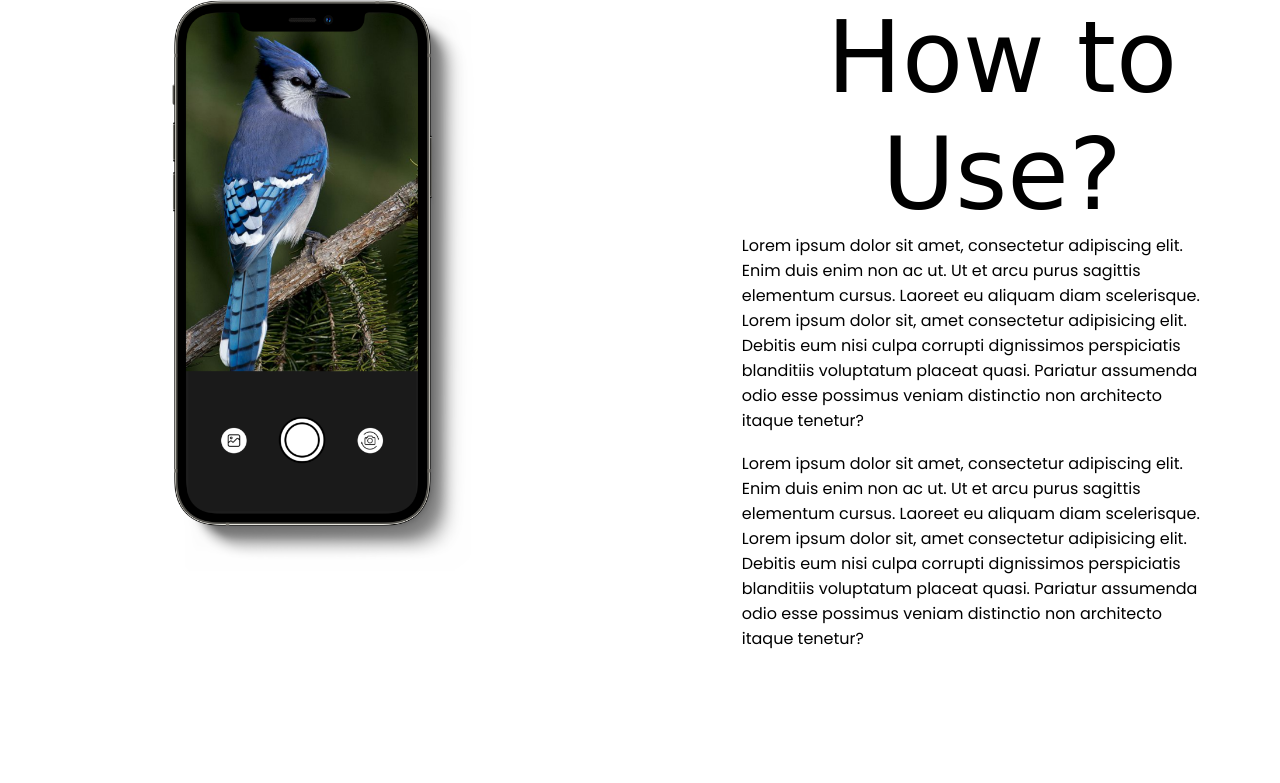
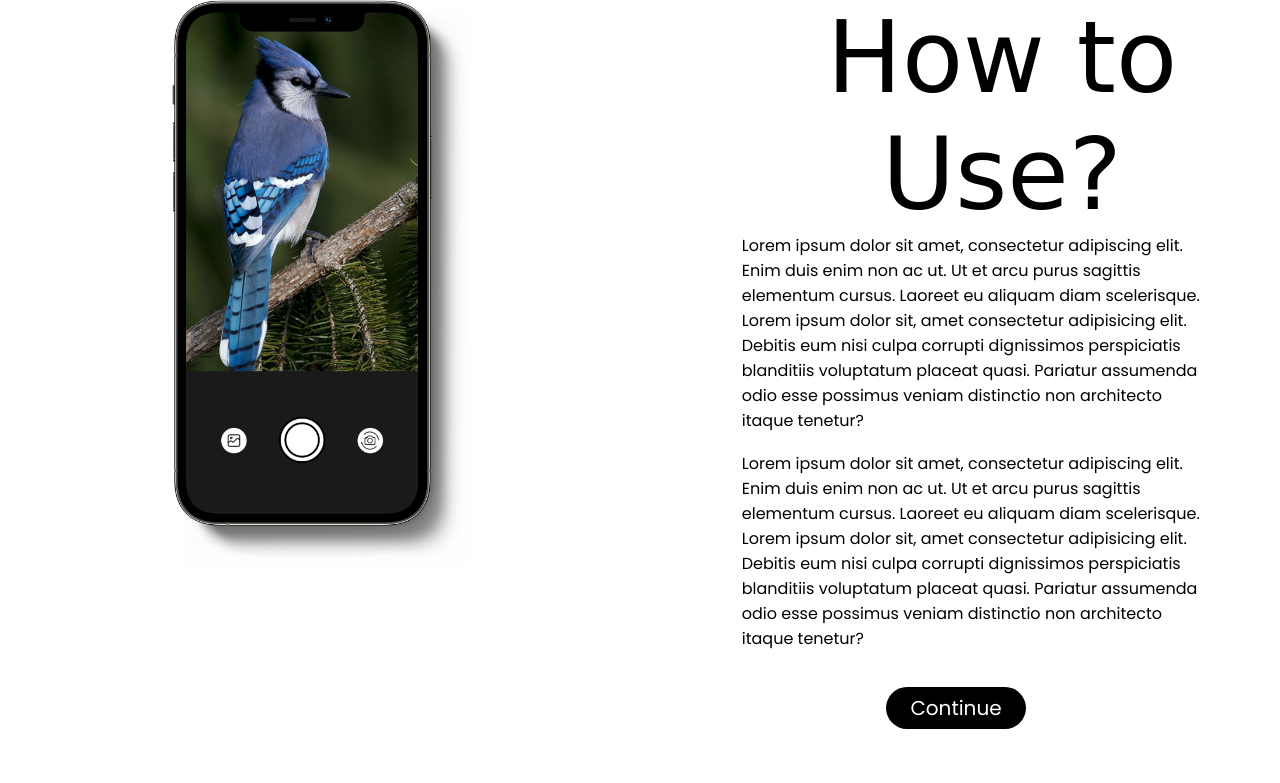
Before and after one commit to PranavPrakasan07/Birdy, a Python web app: template app/templates/index.html in a window 1280 px wide. Shown: the part 651-1434 px from the top of the page. Before the commit the page ends 1300 px from the top, so only its background shows below. Run offline with Jinja, Linux system fonts and the light colour scheme; the template is opened without the code that fills it, so the values that code supplies are empty; some web fonts are replaced.

Commit message:
Continue Button

```diff
--- a/app/templates/index.html
+++ b/app/templates/index.html
@@ -91,6 +91,23 @@
             text-align: left;
             margin-top: 0%;
             width: fit-content;
+        }
+
+        #button {
+            font-family: 'Poppins', sans-serif;
+            font-size: 20px;
+            padding-left: 4%;
+            padding-right: 4%;
+            padding-top: 1%;
+            padding-bottom: 1%;
+            margin-bottom: 0%;
+            color: white;
+            background-color: black;
+            margin-top: 0%;
+            width: fit-content;
+            text-align: center;
+            border: 0px;
+            border-radius: 24px;
         }
 
         .flex-container {
@@ -238,6 +255,7 @@
             <br>
         </div>
 
+
         <div class="flex-item-right">
             <img src="../static/images/bird_illustration.png" width="50%" height="auto">
         </div>
@@ -272,8 +290,16 @@
                 Debitis eum nisi culpa corrupti dignissimos perspiciatis blanditiis voluptatum placeat quasi.
                 Pariatur assumenda odio esse possimus veniam distinctio non architecto itaque tenetur?</p>
             <br>
+            <br>
+            <center>
+                <div id="button">
+                    Continue
+                </div>
+            </center>
+            <br>
+            <br>
+
         </div>
-
 
     </div>
 
```
